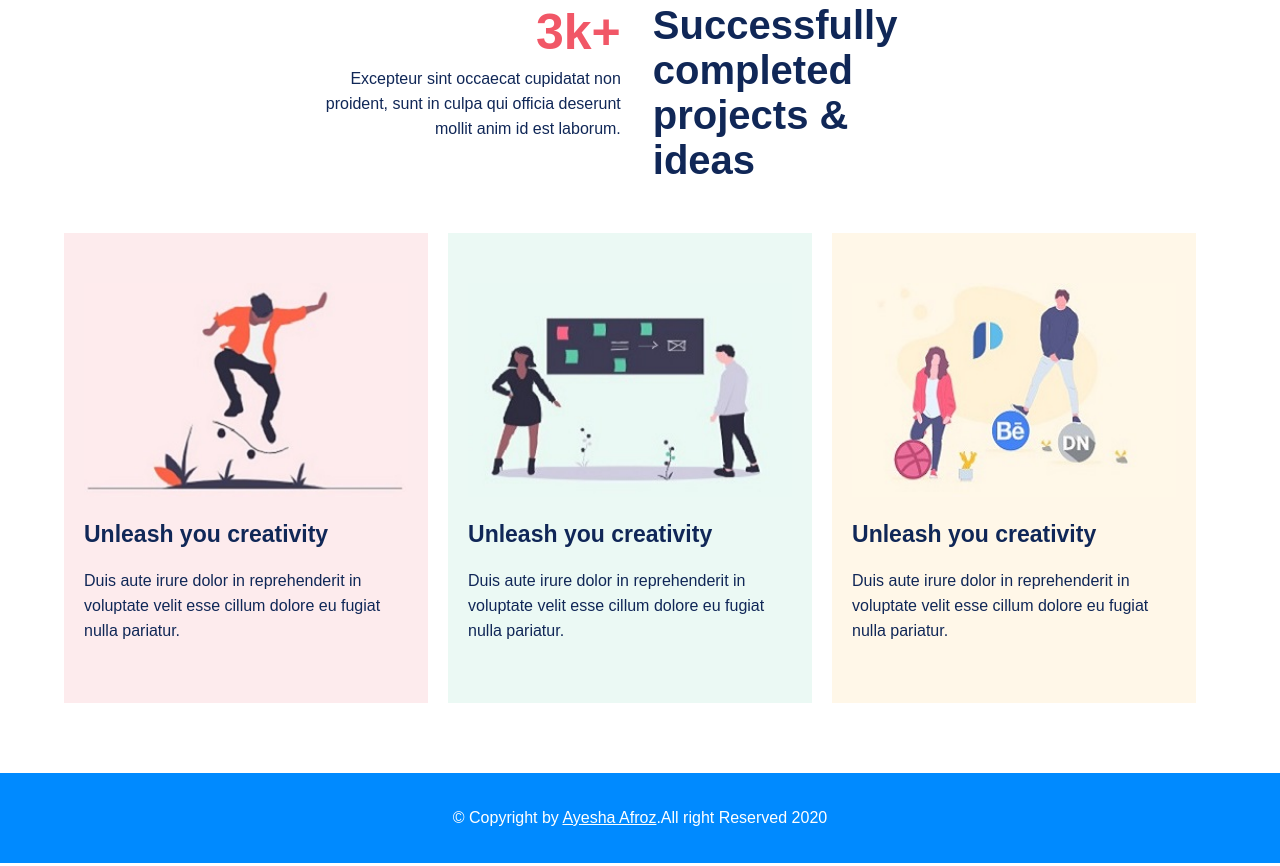
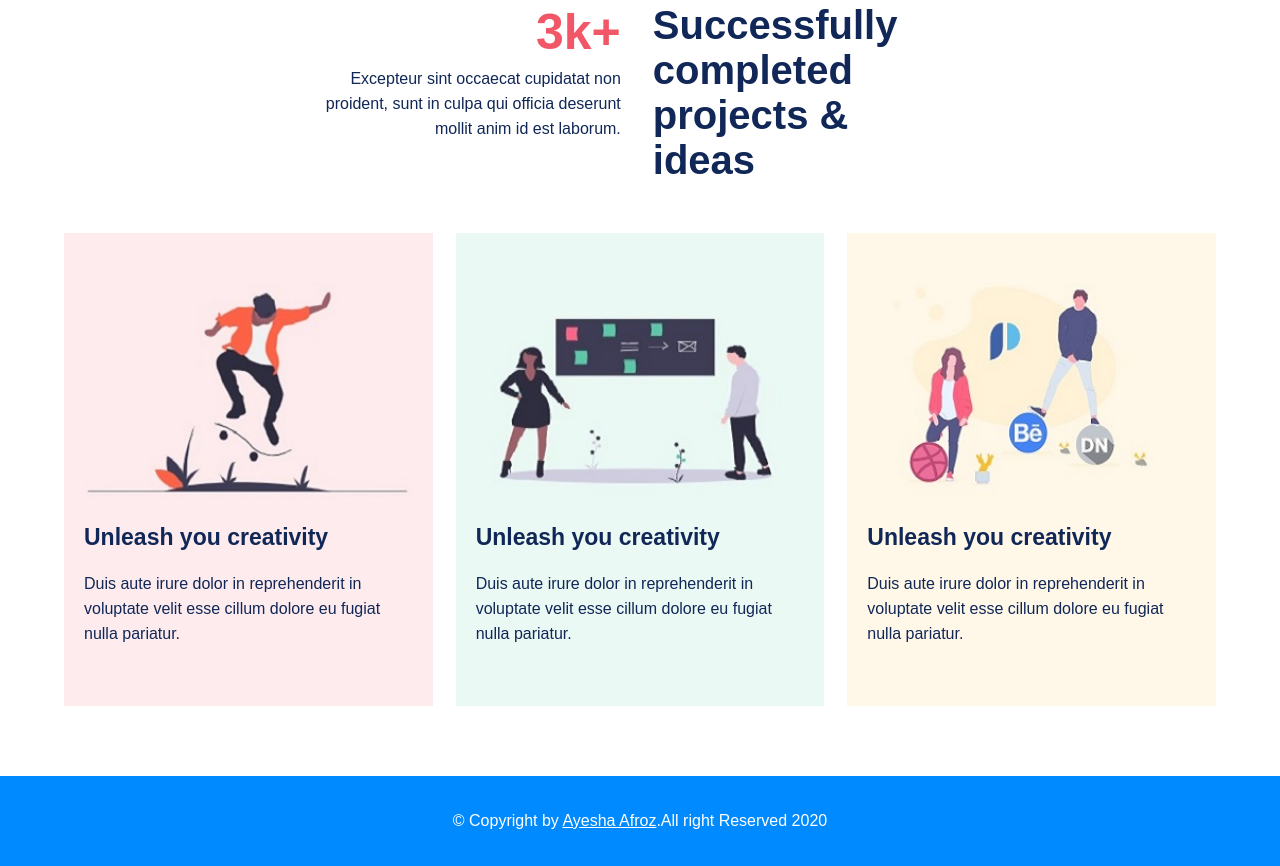
Before and after one commit to ayeshaafrozexist/Quick_complete, a plain HTML site: page index.html in a window 1280 px wide. Shown: the part 875-1741 px from the top of the page. Drawn offline with Linux system fonts and the light colour scheme.

Commit message:
Update style.css

```diff
--- a/css/style.css
+++ b/css/style.css
@@ -126,9 +126,9 @@ header {
 	padding-bottom: 70px;
 }
 .s_service{
-	margin-right: 20px;
+	margin-right: 2%;
 	float: left;
-	width: 31.6%;
+	width: 32%;
 /*	border: 1px solid;*/
 	padding: 50px 20px 60px ;
 	box-sizing: border-box;
```
